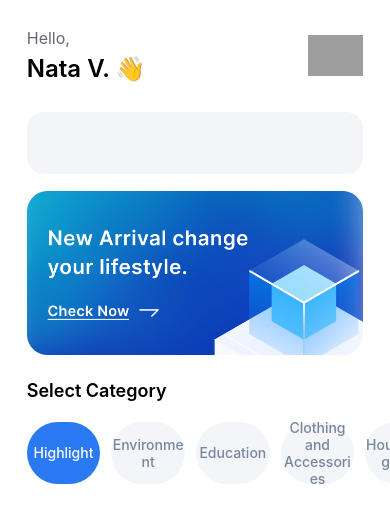
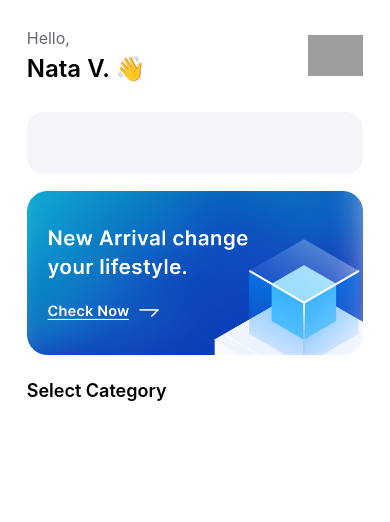
Before and after one commit to adamhinton/LearningReactNative-DonationApp, a React Native app: screen / in a window 390 px wide. Shown: the top 522 px of the page. Built offline with nearby package versions, Linux system fonts and the light colour scheme; grey boxes are pictures that could not be loaded; some icons are missing.

Commit message:
Categories pagination state

```diff
--- a/Navigation/Screens/Home/Home.tsx
+++ b/Navigation/Screens/Home/Home.tsx
@@ -1,4 +1,5 @@
-import React from 'react';
+/* eslint-disable @typescript-eslint/no-unused-vars */
+import React, {useState} from 'react';
 import {SafeAreaView} from 'react-native-safe-area-context';
 import globalStyle from '../../../assets/styles/GlobalStyle';
 import {useDispatch, useSelector} from 'react-redux';
@@ -9,7 +10,10 @@ import Header from '../../../components/Header/Header';
 import Search from '../../../components/Search/Search';
 import {FlatList} from 'react-native-gesture-handler';
 import Tab from '../../../components/Tab/Tab';
-import {updateSelectedCategoryId} from '../../../redux/reducers/Categories';
+import {
+  Category,
+  updateSelectedCategoryId,
+} from '../../../redux/reducers/Categories';
 
 const Home = () => {
   const user = useSelector((state: RootState) => state.user);
@@ -20,6 +24,9 @@ const Home = () => {
   console.log('categories:', categories);
 
   const {firstName, lastName, profileImage} = user;
+
+  const [categoryPage, setCategoryPage] = useState(1);
+  const [categoryList, setCategoryList] = useState<Category[]>([]);
 
   return (
     <SafeAreaView style={[globalStyle.backgroundWhite, globalStyle.flex]}>
@@ -55,7 +62,7 @@ const Home = () => {
           <FlatList
             horizontal={true}
             showsHorizontalScrollIndicator={false}
-            data={categories.categories}
+            data={categoryList}
             renderItem={({item}) => {
               return (
                 <View style={style.categoryItem} key={item.categoryId}>
```
